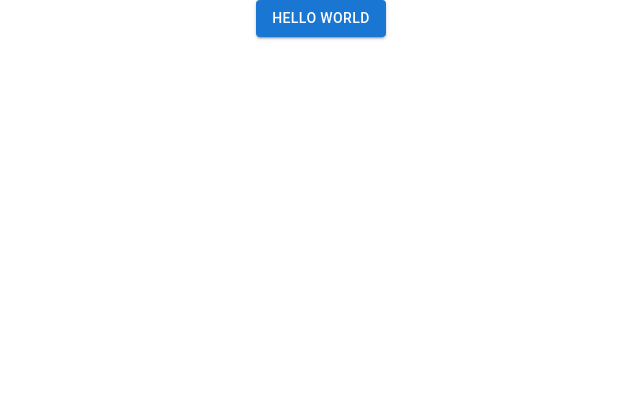
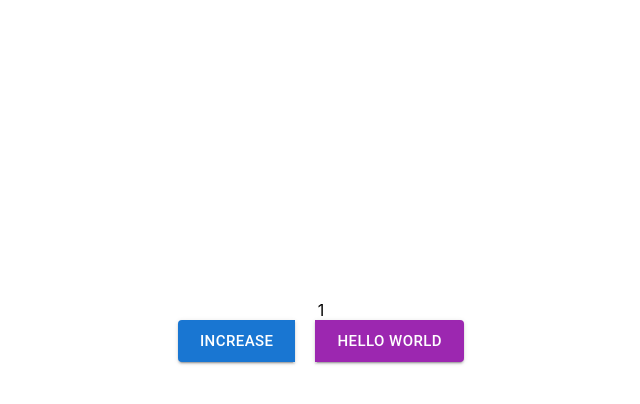
Before and after one commit to aldinhalilovic/IT-Camp-React, a React (Create React App) app: page / in a window 1280 px wide. Shown: the top 404 px of the page, without its empty margins (319-959 px from the left). Built offline with nearby package versions, Linux system fonts and the light colour scheme.

Commit message:
material ui

```diff
--- a/src/App.css
+++ b/src/App.css
@@ -62,4 +62,5 @@ input{
   justify-content: center;
   align-items: center;
   width: 100%;
+  margin-top: 300px;
 }
--- a/src/App.js
+++ b/src/App.js
@@ -557,24 +557,49 @@
 
 import * as React from "react";
 import Button from "@mui/material/Button";
+import ButtonGroup from "@mui/material/ButtonGroup";
 import "./App.css";
+import { useAutocomplete } from "@mui/material";
 
 function App() {
-  const [show, setShow] = React.useState(false);
-
+  // const [show, setShow] = React.useState(false);
+  const [number, setNumber] = React.useState(1);
   return (
     <div className="card-container">
-      <Button variant="contained" onClick={() => setShow((prev) => !prev)}>
-        Hello World
-      </Button>
-
-      {show && (
-        <>
-          <h1>pokazi mi ovo</h1>
-        </>
-      )}
+      {number}
+      <ButtonGroup size="large">
+        <Button
+          variant="contained"
+          color="primary"
+          onClick={() => setNumber((prev) => prev + 1)}
+        >
+          increase
+        </Button>
+        <Button
+          variant="contained"
+          color="secondary"
+          style={{
+            marginLeft: 20,
+          }}
+        >
+          Hello World
+        </Button>
+      </ButtonGroup>
     </div>
   );
 }
 
 export default App;
+
+// bulma, chakra, ..... mantin, next ui, material kit,
+
+// drible za informacije
+// uzima se everything
+// mora paginacija
+// navbar od 4 dugmeta
+// po izboru teme,
+// dole u stranicu  ima 3 kartice, 3 vesti
+// paginacija na donjem delu stranice
+// heder komponenta
+// komponenta za karticu i paginaciju
+//
```
